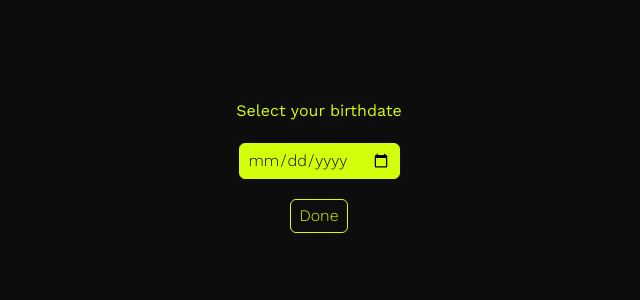
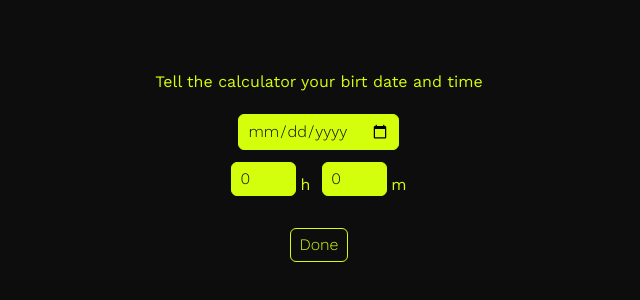
Before and after one commit to BakirGracic/how-much-i-wasted, a Next.js app: page / in a window 1280 px wide. Shown: the part 234-534 px from the top of the page, without its empty margins (321-961 px from the left). Built offline with nearby package versions, Linux system fonts and the light colour scheme.

Commit message:
added hours and minutes setting, general improvements

```diff
--- a/src/app/page.js
+++ b/src/app/page.js
@@ -1,27 +1,27 @@
 'use client'
 
 import { useState, useEffect } from "react";
-import AgeTimer from "@/components/AgeTimer";
-import DatePicker from "@/components/DatePicker";
+import Timer from "@/components/Timer";
+import Picker from "@/components/Picker";
 
 export default function Home() {
-    const [inputDone, inputDoneSet] = useState(false);
-    const [date, dateSet] = useState('');
-    const [age, ageSet] = useState(0);
+    const [inputDone, inputDoneSetter] = useState(false);
+    const [DT, DTSetter] = useState('');
+    const [calculated, calculatedSetter] = useState(0);
 
     useEffect(() => {
-        const storedDate = localStorage.getItem("howmuchiwasted-client-date");
-        if (storedDate) {
-            dateSet(storedDate);
-            inputDoneSet(true);
+        const storedDT = localStorage.getItem("howmuchiwasted-client-DT");
+        if (storedDT) {
+            inputDoneSetter(true);
+            DTSetter(storedDT);
         }
     }, [])
 
-    function dateUnset() {
-        localStorage.removeItem("howmuchiwasted-client-date");
-        inputDoneSet(false);
-        dateSet('');
-        ageSet(0);
+    function inputUnset() {
+        localStorage.removeItem("howmuchiwasted-client-DT");
+        inputDoneSetter(false);
+        DTSetter('');
+        calculatedSetter(0);
     }
 
     return (
@@ -29,9 +29,9 @@ export default function Home() {
             {
                 inputDone
                 ?
-                <AgeTimer date={date} age={age} ageSet={ageSet} resetFunc={dateUnset} />
+                <Timer _DT={DT} _calculated={calculated} calculatedSetter={calculatedSetter} inputUnset={inputUnset} />
                 :
-                <DatePicker date={date} dateSet={dateSet} inputDone={inputDoneSet} />
+                <Picker DTSetter={DTSetter} inputDoneSetter={inputDoneSetter} />
             }
         </section>
     );
--- a/src/components/DatePicker.js
+++ /dev/null
@@ -1,41 +0,0 @@
-export default function DatePicker({ date, dateSet, inputDone }) {
-    const isValidDate = (dateString) => {
-        const dateRegex = /^\d{4}-\d{2}-\d{2}$/;
-        if (!dateRegex.test(dateString)) return false;
-        const date = new Date(dateString);
-        if (isNaN(date.getTime())) return false;
-        return true;
-    };
-
-    const handleInput = (event) => {
-        const inputDate = event.target.value;
-        const currentDate = new Date();
-        const selectedDate = new Date(inputDate);
-
-        if (inputDate && isValidDate(inputDate) && selectedDate <= currentDate) {
-            localStorage.setItem('howmuchiwasted-client-date', selectedDate.toISOString().substring(0, 10));
-            dateSet(selectedDate.toISOString().substring(0, 10));
-        }
-    }
-
-    const handleConfirm = () => {
-        const inputDate = date;
-        const currentDate = new Date();
-        const selectedDate = new Date(date);
-
-        if (inputDate && isValidDate(inputDate) && selectedDate <= currentDate) {
-            localStorage.setItem('howmuchiwasted-client-date', selectedDate.toISOString().substring(0, 10));
-            dateSet(selectedDate.toISOString().substring(0, 10));
-        }
-
-        inputDone(true);
-    }
-
-    return (
-        <div className="text-center">
-            <p className="mb-5">Select your birthdate</p>
-            <input className="button input-type-date" type="date" value={date} onChange={handleInput} />
-            <p onClick={handleConfirm} className="button mx-auto mt-5">Done</p>
-        </div>
-    );
-}
--- /dev/null
+++ b/src/components/Picker.js
@@ -0,0 +1,42 @@
+'use client'
+
+import { useState } from "react";
+
+export default function Picker({ DTSetter, inputDoneSetter }) {
+    const [_date, dateSetter] = useState('');
+    const [_h, hSetter] = useState(0);
+    const [_m, mSetter] = useState(0);
+
+    const isValidDateTime = (dateTime) => {
+        const currentDate = new Date();
+        return dateTime instanceof Date && !isNaN(dateTime.getTime()) && dateTime <= currentDate;
+    };
+
+    const handleConfirm = () => {
+        const inputDateTime = new Date(_date);
+        inputDateTime.setHours(_h);
+        inputDateTime.setMinutes(_m);
+
+        if (isValidDateTime(inputDateTime)) {
+            localStorage.setItem('howmuchiwasted-client-DT', inputDateTime);
+            DTSetter(inputDateTime)
+            inputDoneSetter(true);
+        } else {
+            alert('Invalid date or time');
+        }
+    }
+
+    return (
+        <div className="text-center">
+            <p className="mb-5">Tell the calculator your birt date and time</p>
+            <input className="button custom-input" type="date" value={_date} onChange={(e) => {dateSetter(e.target.value)}} />
+            <div className="flex items-center justify-center">
+                <input className="button custom-input" type="number" value={_h} min={0} max={23} onChange={(e) => {hSetter(e.target.value)}} />
+                <span className="mr-3 ml-1">h</span>
+                <input className="button custom-input" type="number" value={_m} min={0} max={59} onChange={(e) => {mSetter(e.target.value)}} />
+                <span className="ml-1">m</span>
+            </div>
+            <p onClick={handleConfirm} className="button mx-auto mt-5">Done</p>
+        </div>
+    );
+}
--- a/src/components/AgeTimer.js
+++ b/src/components/Timer.js
@@ -3,21 +3,21 @@
 import { useEffect } from "react"
 import Link from "next/link"
 
-export default function AgeTimer({ date, age, ageSet, resetFunc }) {
+export default function AgeTimer({ _DT, _calculated, calculatedSetter, inputUnset }) {
     function calcAge() {
-        const currentDate = new Date();
-        const birthDate = new Date(date);
-        const ageInMilliseconds = currentDate - birthDate;
-        const ageInYears = ageInMilliseconds / (1000 * 60 * 60 * 24 * 365);
-        const formattedAge = ageInYears.toFixed(9);
-        ageSet(formattedAge);
+        const currentDT = new Date();
+        const birthDT = new Date(_DT);
+        const ms = currentDT - birthDT;
+        const yrs = ms / (1000 * 60 * 60 * 24 * 365);
+        const formatted = yrs.toFixed(9);
+        calculatedSetter(formatted);
     }
 
     useEffect(() => {
         calcAge()
         const interval = setInterval(() => {
             calcAge()
-        }, 50);
+        }, 30);
 
         return () => clearInterval(interval);
     });
@@ -25,11 +25,11 @@ export default function AgeTimer({ date, age, ageSet, resetFunc }) {
     return (
         <>
             <div className="fixed top-3 left-3">
-                <p onClick={resetFunc} className="button">Reset</p>
+                <p onClick={inputUnset} className="button">Reset</p>
             </div>
             <div className="text-center">
                 <p className="mb-5">You have <span className="italic">wasted</span></p>
-                <h2 className="text-4xl sm:text-5xl w-50 font-semibold">{age}</h2>
+                <h2 className="text-4xl sm:text-5xl w-50 font-semibold tabular-nums">{_calculated}</h2>
                 <p className="mt-5"><span className="italic">years</span> of your life</p>
             </div>
             <div className="fixed bottom-2 left-0 right-0">
--- a/src/styles/components.css
+++ b/src/styles/components.css
@@ -2,6 +2,6 @@
     @apply font-light rounded-md w-min border border-accent px-2 py-1 cursor-pointer hover:bg-accent hover:text-bg transition-all;
 }
 
-.input-type-date {
-    @apply bg-accent text-bg;
+.custom-input {
+    @apply bg-accent text-bg mb-3;
 }
```
